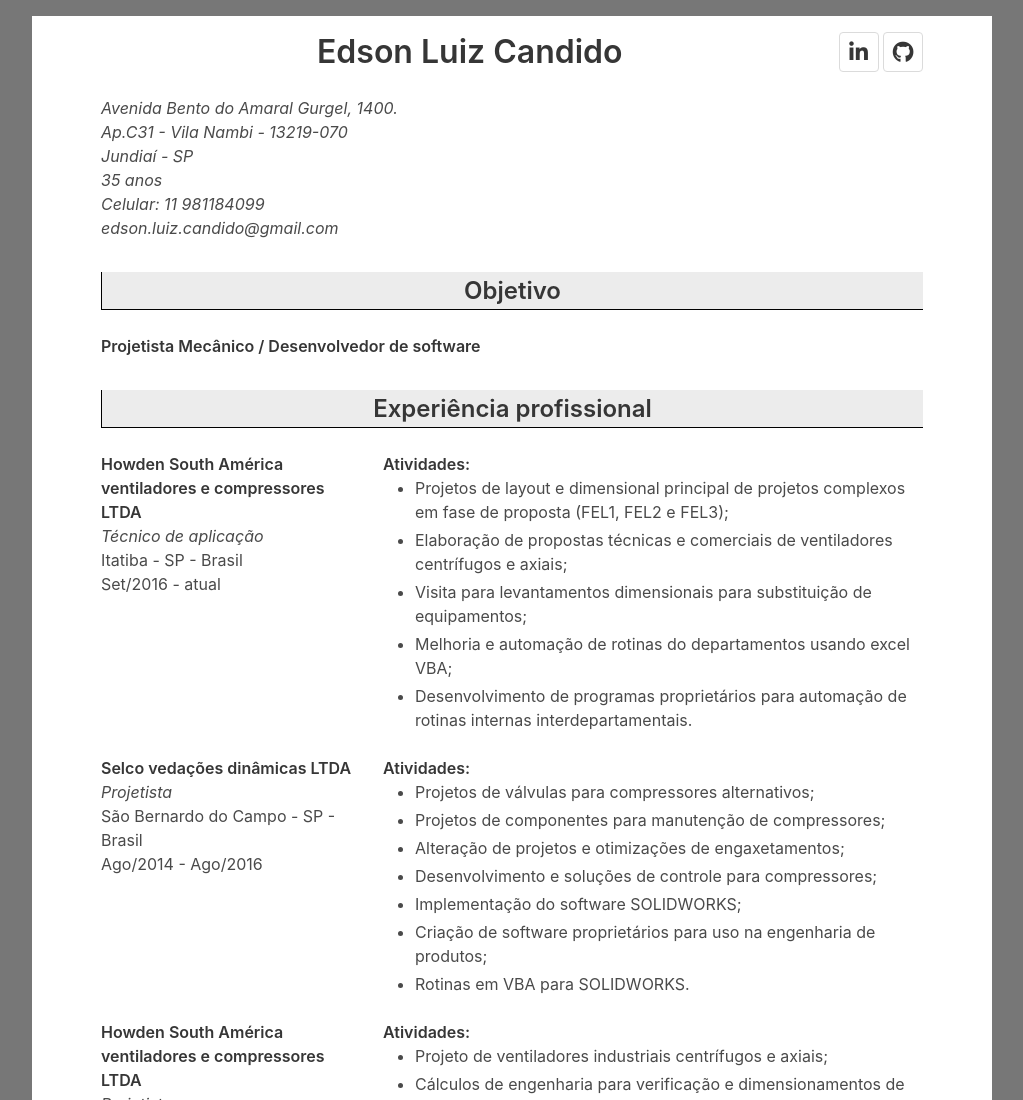
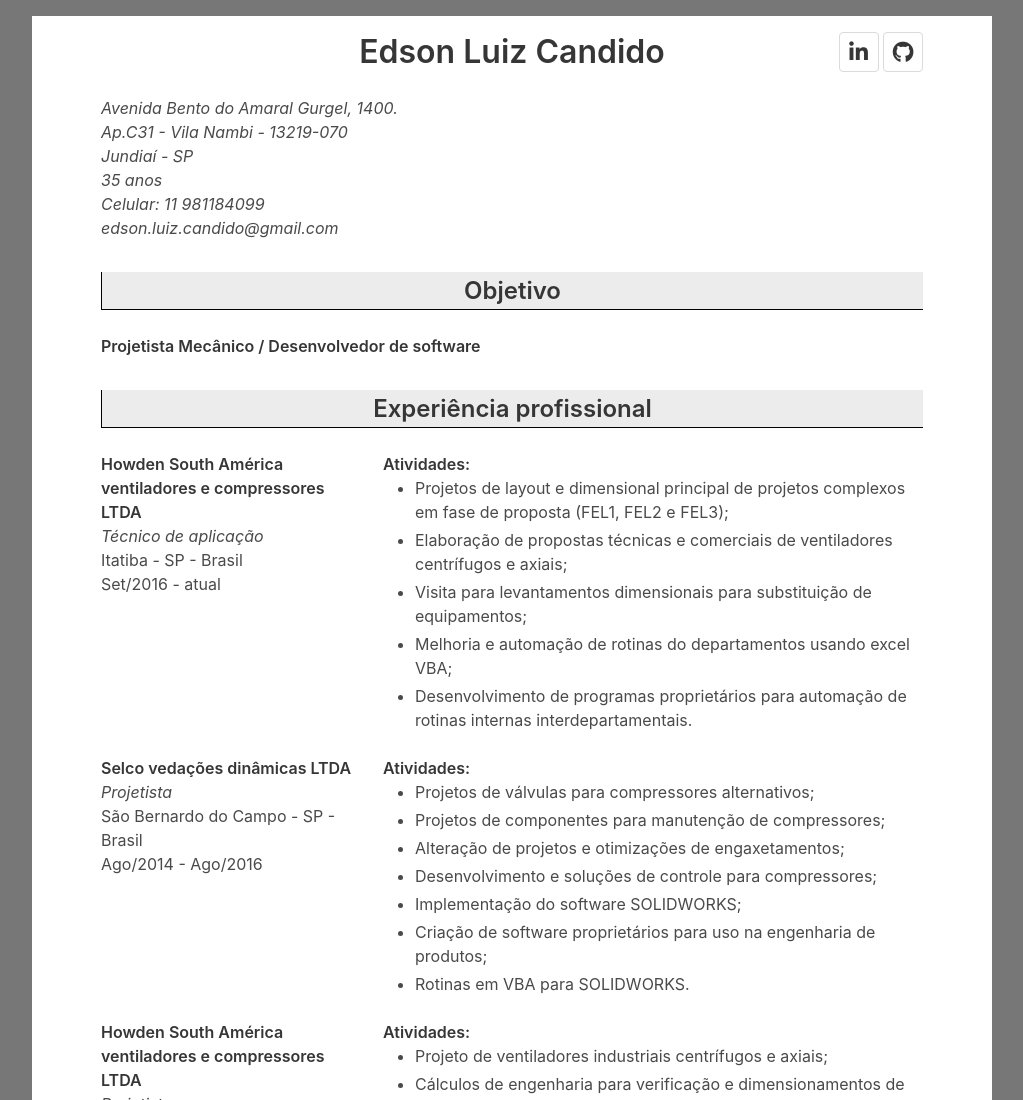
Before and after one commit to edsonlcandido/edsonluizcandido_, a plain HTML site: page index.html in a window 1280 px wide. Shown: the top 1100 px of the page, without its empty margins (128-1151 px from the left). Drawn offline with Linux system fonts and the light colour scheme.

Commit message:
Fixes: - update MD - add social icons - some line breaks

```diff
--- a/index.html
+++ b/index.html
@@ -14,10 +14,9 @@
 <body class="pb-6">
     <section class="section pb-0 pt-4">
         <div class="container is-max-desktop has-background-white py-4 px-4 paddingDoc">
-            <div class="level is-mobile">
-                <div class="level-item has-text-centered"></div>
-                <div class="level-item has-text-centered"><h1 class="title is-3">Edson Luiz Candido</h1></div>
-                <div class="level-item level-right">
+            <div class="columns is-vcentered">
+                <div class="column is-one-half is-offset-one-quarter has-text-centered"><h1 class="title is-3">Edson Luiz Candido</h1></div>
+                <div class="column is-one-quarter has-text-right has-text-centered-mobile">
                     <P>
                         <a class="button" href="https://www.linkedin.com/in/edsonlcandido/"><span class="icon"><i class="fab fa-linkedin-in fa-lg"></i></span></a>
                         <a class="button" href="https://github.com/edsonlcandido"><span class="icon"><i class="fab fa-github fa-lg"></i></span></a>
@@ -230,9 +229,9 @@
                 <div class="curso column">
                     <p>
                         <span class="is-italic">Strand7 essentials</span><br>
-                        Noções básicas de softwares de analise de elementos finitos.
+                        Noções básicas de softwares de analise de elementos finitos.<br><br>
                         <span class="is-italic">Strand7 non linear analysis</span><br>
-                        Analise de elementos não lineares em software de FEA.
+                        Analise de elementos não lineares em software de FEA.<br><br>
                         <span class="is-italic">Strand7 Dynamic analysis</span><br>
                         Analise de estruturas dinâmicas em software de FEA.
                     </p>
```
Also changed, not shown: 2 other files.
